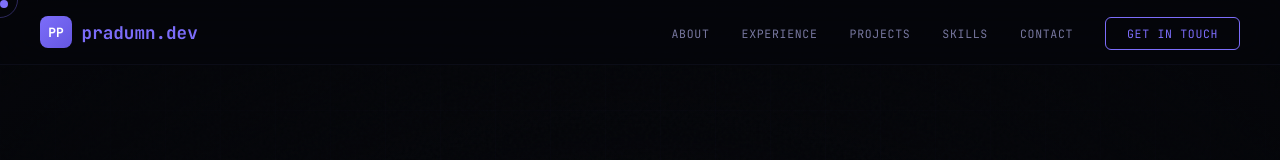
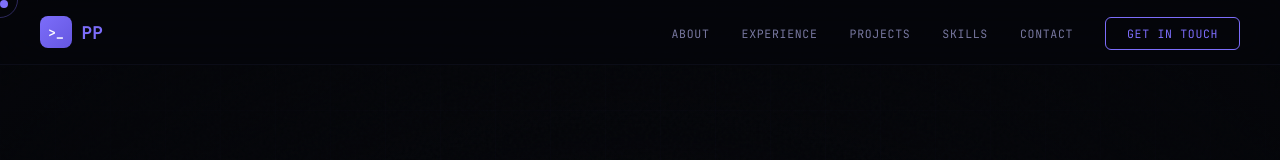
Before and after one commit to Pradumn13/portfolio, a plain HTML site: page index.html in a window 1280 px wide. Shown: the top 160 px of the page. Drawn offline with Linux system fonts and the light colour scheme; a web font is replaced by a local one.

Commit message:
Update index.html

```diff
--- a/index.html
+++ b/index.html
@@ -217,7 +217,7 @@ footer{position:relative;z-index:5;padding:2rem;border-top:1px solid var(--borde
 <div class="vignette"></div>
 
 <nav id="navbar">
-  <a href="#hero" class="nav-logo"><div class="ico">PP</div> pradumn.dev</a>
+  <a href="#hero" class="nav-logo"><div class="ico">&gt;_</div> PP</a>
   <ul class="nav-links" id="navLinks">
     <li><a href="#about" onclick="closeNav()">About</a></li>
     <li><a href="#experience" onclick="closeNav()">Experience</a></li>
```
